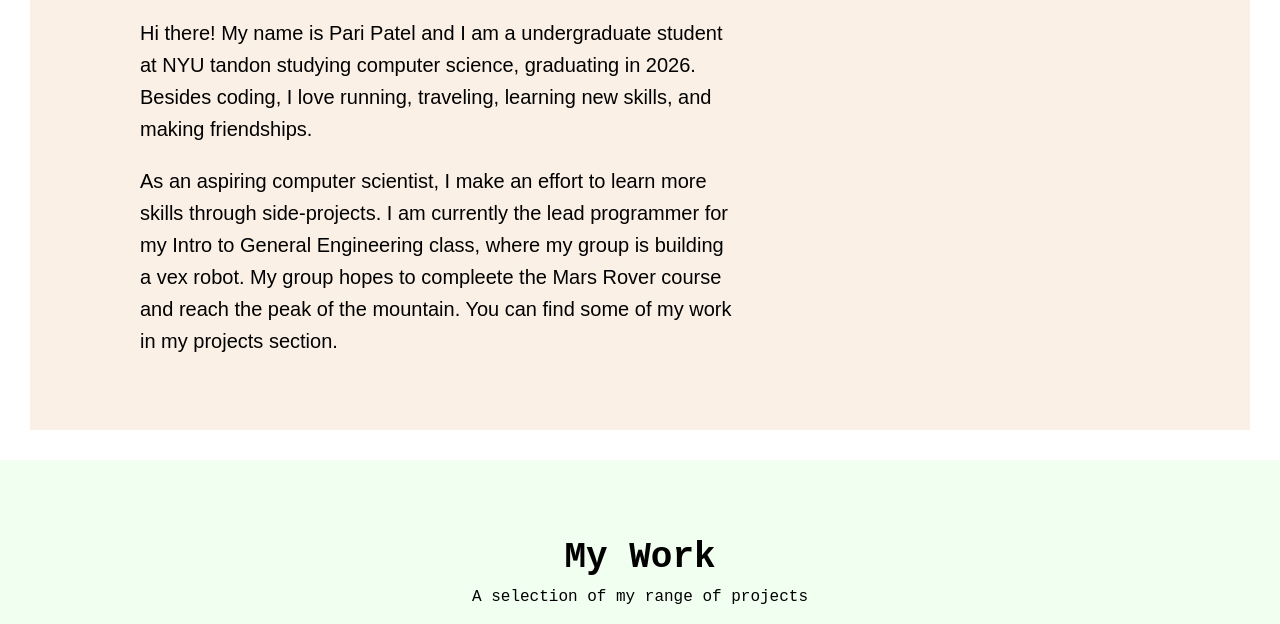
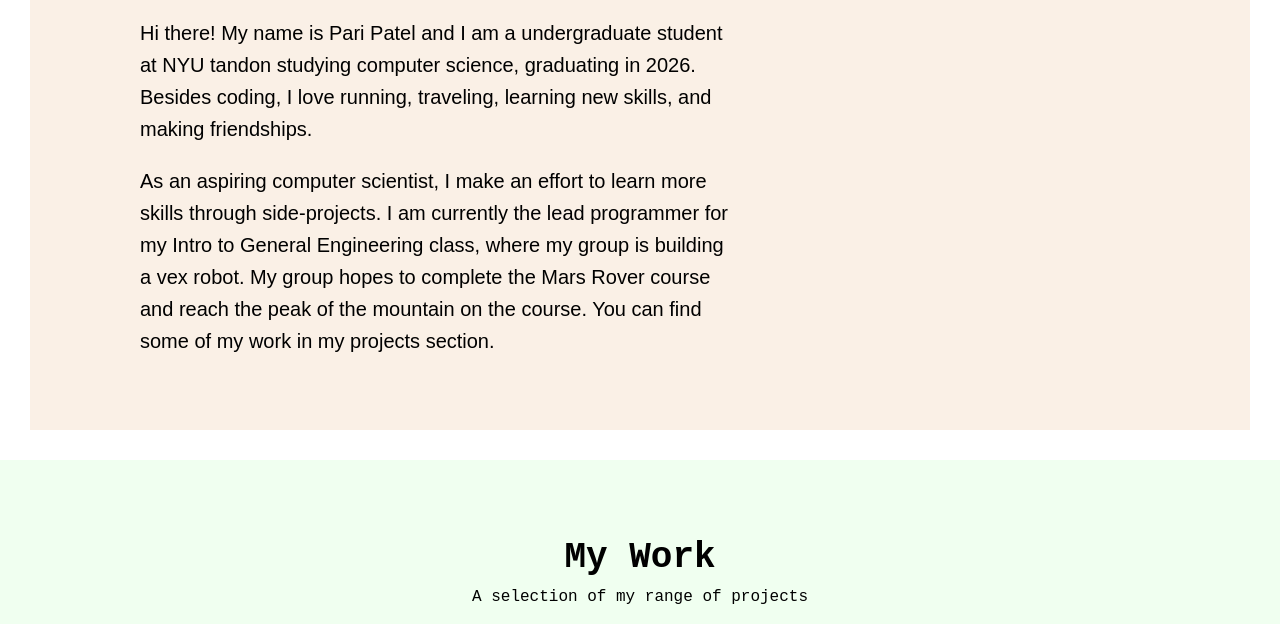
Before and after one commit to paripatel55/paripatel55.github.io, a website: page index.html in a window 1280 px wide. Shown: the part 1464-2088 px from the top of the page. Drawn offline with nearby package versions, Linux system fonts and the light colour scheme; files that its build step writes are made by us from their sources.

Commit message:
Update index.html

```diff
--- a/index.html
+++ b/index.html
@@ -86,7 +86,7 @@
                     <p class="section__subtitle section__subtitle--about">A student at NYU tandon aspiring Software Engineer</p>
                     <div class="about-me__body">
                         <p>Hi there! My name is Pari Patel and I am a undergraduate student at NYU tandon studying computer science, graduating in 2026. Besides coding, I love running, traveling, learning new skills, and making friendships.</p>
-                        <p>As an aspiring computer scientist, I make an effort to learn more skills through side-projects. I am currently the lead programmer for my Intro to General Engineering class, where my group is building a vex robot. My group hopes to compleete the Mars Rover course and reach the peak of the mountain.
+                        <p>As an aspiring computer scientist, I make an effort to learn more skills through side-projects. I am currently the lead programmer for my Intro to General Engineering class, where my group is building a vex robot. My group hopes to complete the Mars Rover course and reach the peak of the mountain on the course.
                            You can find some of my work in my projects section. </p>
                     </div>
                     <img src="images/paripatel22" alt="pari ice skating" class="about-me__img">
```
